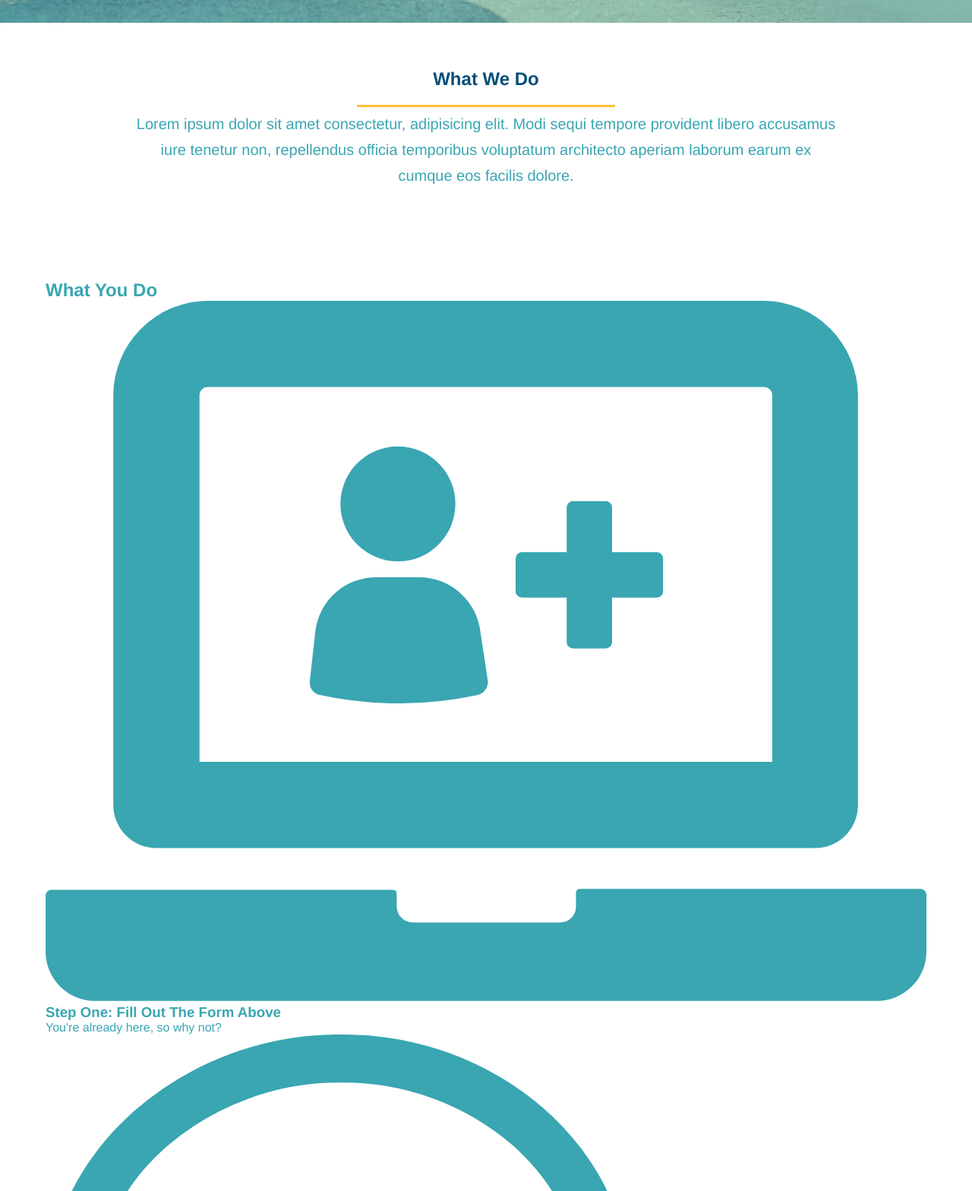
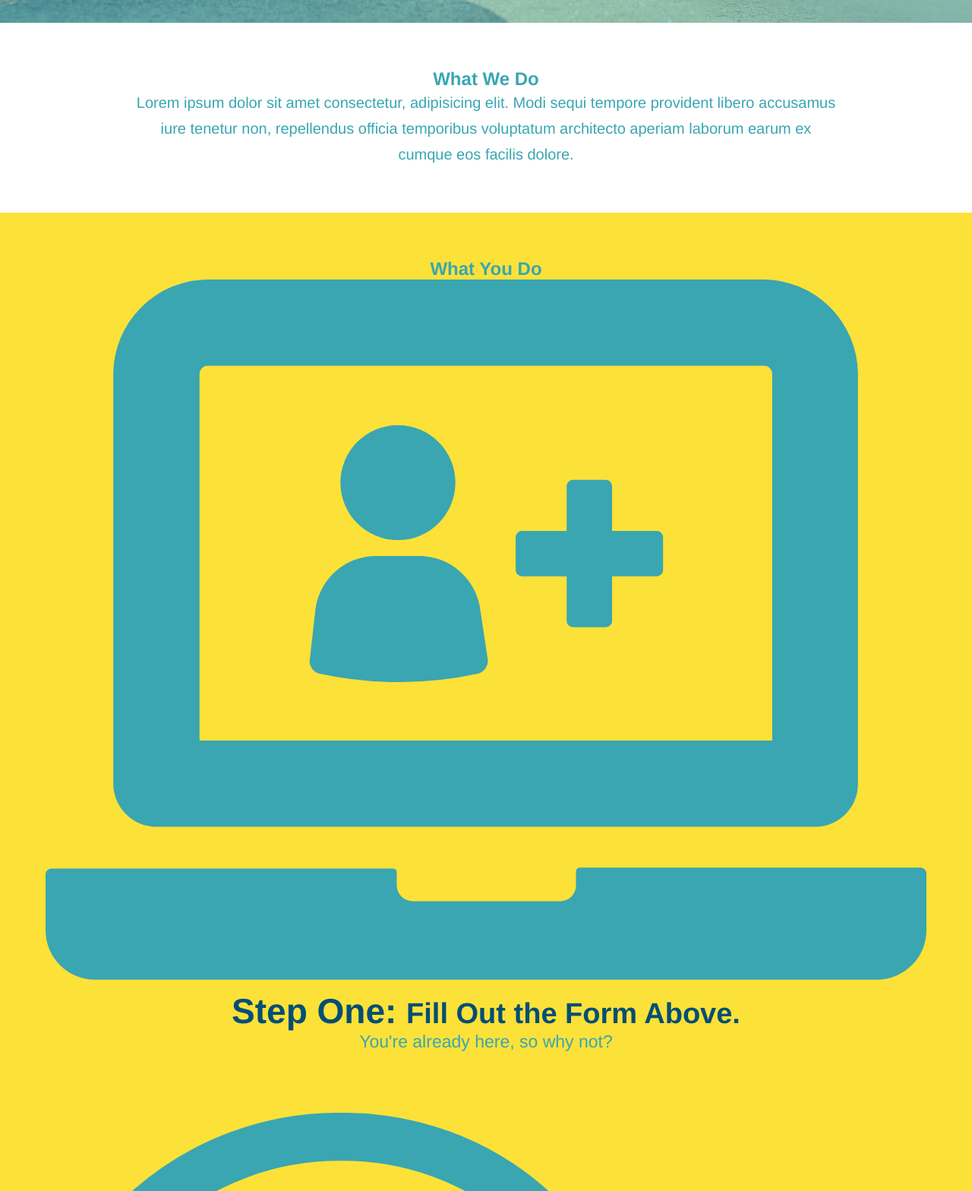
Before and after one commit to Tyl3r-s/run-buddy, a plain HTML site: page index.html in a window 1280 px wide. Shown: the part 652-2220 px from the top of the page at 76% size. Drawn offline with Linux system fonts and the light colour scheme.

Commit message:
style what you do section

```diff
--- a/assets/css/style.css
+++ b/assets/css/style.css
@@ -23,6 +23,7 @@ header h1 {
   margin: 0;
   display: inline;
 }
+
 header a {
   text-decoration: none;
   color: #fce138;
@@ -78,6 +79,7 @@ section {
   background-position: center;
   position: relative;
 }
+
 /* Hero Style End */
 
 .hero-form {
@@ -95,6 +97,7 @@ section {
   font-size: 24px;
   margin: 0;
 }
+
 .hero-form p {
   margin: 5px 0 15px 0;
 }
@@ -125,16 +128,6 @@ section {
   text-align: center;
 }
 
-.intro h2 {
-  font-size 55px;
-  color: #024e76;
-  margin-bottom: 5px;
-  padding: 0 100px 20px 100px;
-  border-bottom: 3px solid;
-  border-color: #fec138;
-  display: inline-block;
-}
-
 .intro p {
   line-height: 1.7;
   color: #39a6b2;
@@ -142,3 +135,49 @@ section {
   font-size: 20px;
   margin: 0 auto;
 }
+
+.steps {
+  text-align: center;
+  background: #fce138;
+}
+
+.section title {
+  font-size: 55px;
+  color: #024e76;
+  margin-bottom: 35px;
+  padding 0 100px 20px 100px;
+  display: inline-block;
+  border-bottom: 3px solid;
+}
+
+.primary-border {
+  border-color: #fce138;
+}
+
+.secondary-border {
+  border-color: #39a6b2;
+}
+
+.steps div {
+  margin-bottom: 80px;
+}
+
+.steps img {
+  width: 15%
+  margin: 10px;
+}
+
+.steps h3 {
+  color: #024e76;
+  font-size: 46px;
+  margin-top: 10px;
+}
+
+.steps p {
+  color: #39a6b2;
+  font-size: 23px;
+}
+
+.steps span {
+  font-size: 38px;
+}
--- a/index.html
+++ b/index.html
@@ -70,33 +70,35 @@
 
   <!-- "what we do" section -->
   <section id="what-we-do" class="intro">
-    <h2>What We Do</h2>
+    <h2 class="section-title primary-border">What We Do</h2>
     <p>
-      Lorem ipsum dolor sit amet consectetur, adipisicing elit. Modi sequi tempore provident libero accusamus iure tenetur non, repellendus officia temporibus voluptatum architecto aperiam laborum earum ex cumque eos facilis dolore.
+      Lorem ipsum dolor sit amet consectetur, adipisicing elit. Modi sequi tempore provident libero accusamus iure
+      tenetur non, repellendus officia temporibus voluptatum architecto aperiam laborum earum ex cumque eos facilis
+      dolore.
     </p>
   </section>
 
   <!-- "what you do" section -->
-  <section id="what-you-do">
-    <h2>What You Do</h2>
+  <section id="what-you-do" class="steps">
+    <h2 class="section-title secondary-border">What You Do</h2>
     <div>
       <img src="./assets/images/step-1.svg" alt="" />
-      <h3>Step One: Fill Out The Form Above</h3>
+      <h3>Step One: <span>Fill Out the Form Above.</span></h3>
       <p>You're already here, so why not?</p>
     </div>
     <div>
       <img src="./assets/images/step-2.svg" alt="" />
-      <h3>Step Two: Consult With One Of Our Trainers.</h3>
+      <h3>Step Two: <span>Consult With One of Our Trainers.</span></h3>
       <p>Are you here to build muscle, lose weight, or just feel good?</p>
     </div>
     <div>
       <img src="./assets/images/step-3.svg" alt="" />
-      <h3>Step Three: Get Running.</h3>
+      <h3>Step Three: <span>Get Running!</span></h3>
       <p>Hit the ground runnig (literally) once your trainer lays out your plan.</p>
     </div>
     <div>
       <img src="./assets/images/step-4.svg" alt="" />
-      <h3>Step Four: See Results.</h3>
+      <h3>Step Four: <span>See Results.</span></h3>
       <p>Bi-weekly checkins with your trainer will keep you focused.</p>
     </div>
   </section>
```
